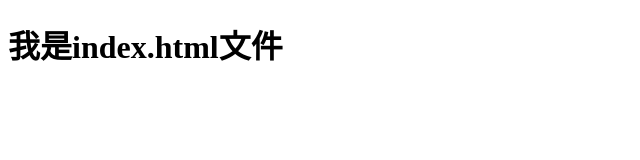
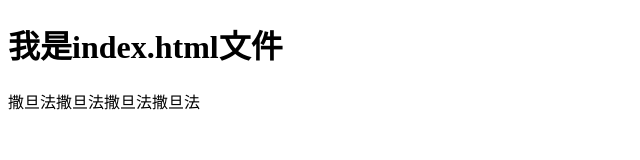
Before and after one commit to chen-xi007/git-demo, a plain HTML site: page index.html in a window 1280 px wide. Shown: the whole page, without its empty margins (0-640 px from the left). Drawn offline with Linux system fonts and the light colour scheme.

Commit message:
A程序员第二次提交

```diff
--- a/index.html
+++ b/index.html
@@ -6,5 +6,6 @@
 	</head>
 	<body>
 		<h1>我是index.html文件</h1>
+		撒旦法撒旦法撒旦法撒旦法
 	</body>
 </html>
```
